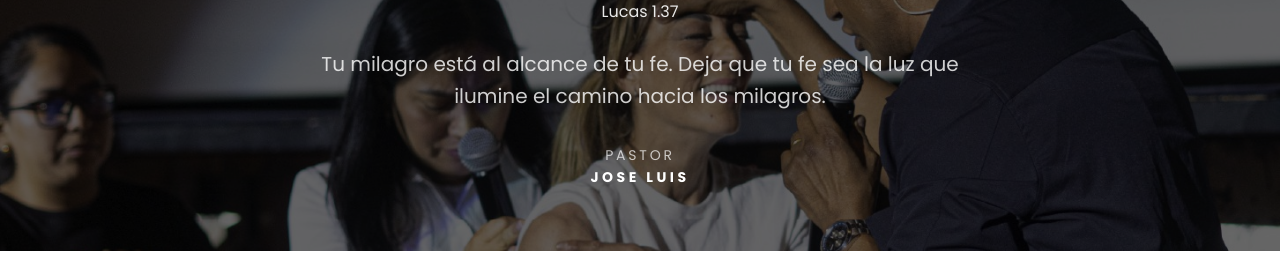
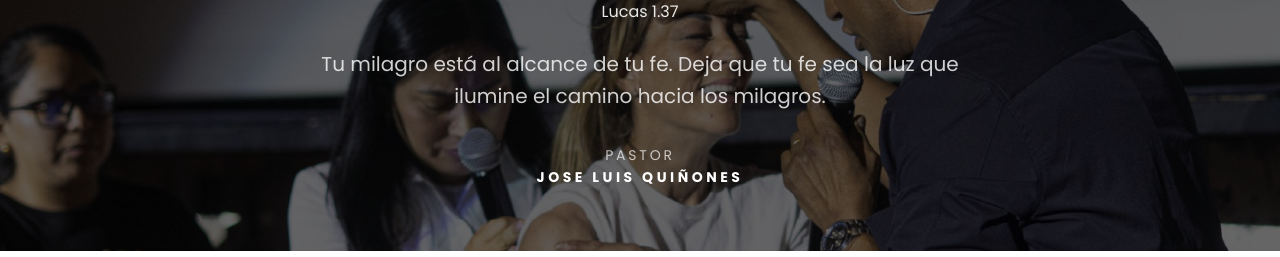
Before and after one commit to seedlightmedia-commits/diademilagros, a Next.js app: page / in a window 1280 px wide. Shown: the part 5779-6036 px from the top of the page. Built offline with nearby package versions, Linux system fonts and the light colour scheme.

Commit message:
JOSE LUIS

```diff
--- a/components/pastor-quote-section.tsx
+++ b/components/pastor-quote-section.tsx
@@ -46,7 +46,7 @@ export function PastorQuoteSection() {
         {/* INFO DEL PASTOR: Organizado de forma limpia abajo del todo */}
         <div className="text-white/70 text-xs md:text-sm uppercase tracking-[0.2em] text-center font-sans">
           <p className="mb-0.5">PASTOR</p>
-          <p className="font-bold tracking-[0.25em] text-white">JOSE LUIS</p>
+          <p className="font-bold tracking-[0.25em] text-white">JOSE LUIS QUIÑONES</p>
         </div>
       </div>
     </section>
```
